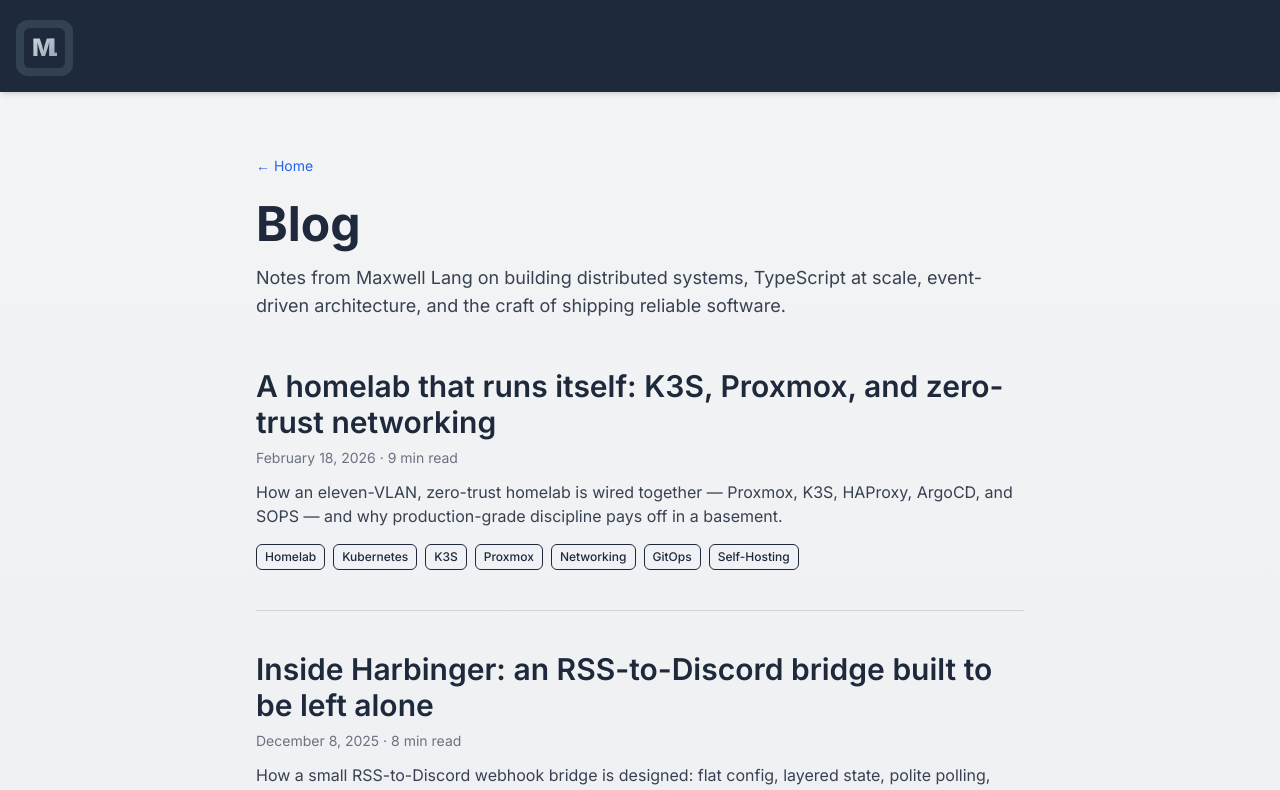
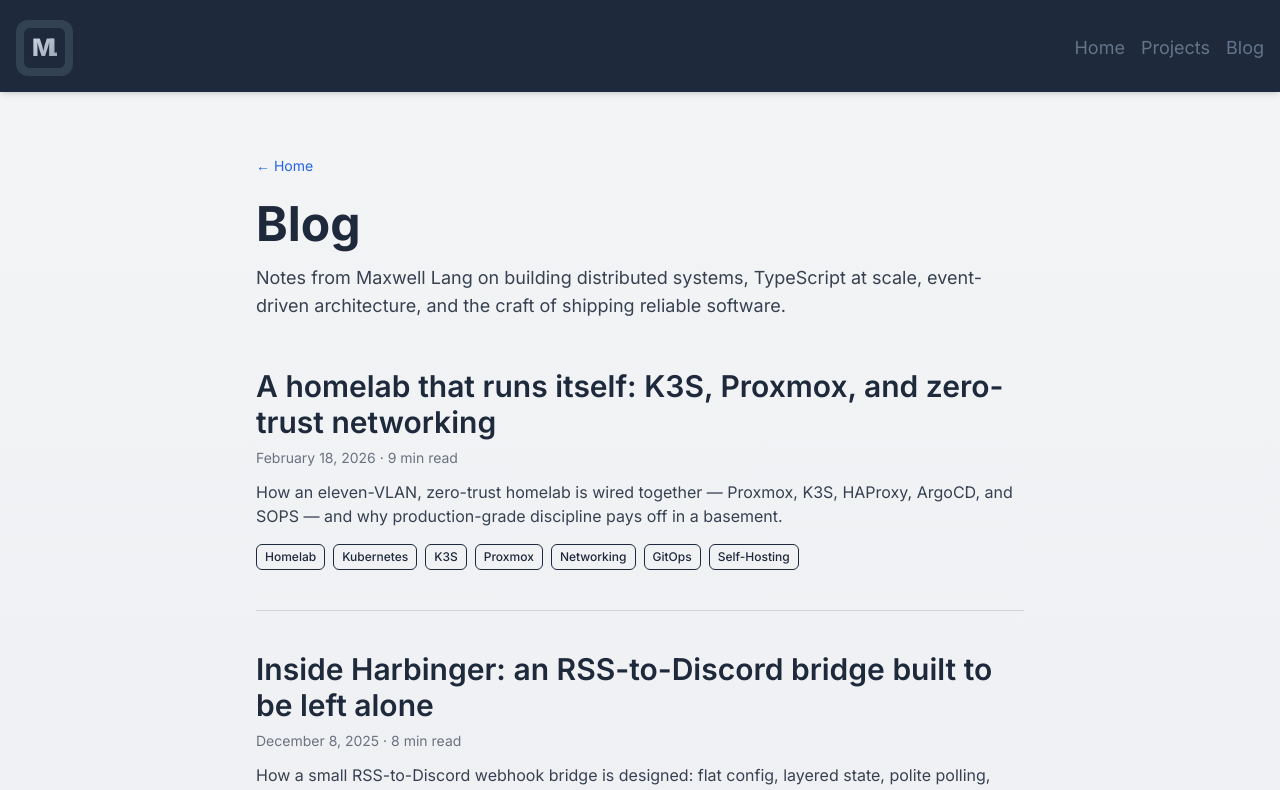
Before and after one commit to maxwlang/React-Portfolio, a Next.js app: page /blog in a window 1280 px wide. Shown: the top 790 px of the page. Built offline with nearby package versions, Linux system fonts and the light colour scheme.

Commit message:
add projects and blog routes to navbar

```diff
--- a/src/components/shared/Navbar.tsx
+++ b/src/components/shared/Navbar.tsx
@@ -1,7 +1,7 @@
-"use client";
 "use client";
 
 import { usePathname } from "next/navigation";
+import Link from "next/link";
 import navPages from "@/data/navbarItems";
 import { NavItem } from "@/data/navbarItems";
 import {
@@ -18,7 +18,12 @@ const Navbar: React.FC = () => {
   const [isMobileMenuOpen, setMobileMenuOpen] = useState(false);
   const pathname = usePathname();
   const navItems = React.useMemo(() => {
-    return navPages.find((navPage) => navPage.path == pathname)?.items ?? [];
+    const exact = navPages.find((np) => np.path === pathname);
+    if (exact) return exact.items;
+    const prefixed = navPages
+      .filter((np) => np.matchPrefix && np.path !== "/")
+      .find((np) => pathname.startsWith(np.path + "/") || pathname === np.path);
+    return prefixed?.items ?? [];
   }, [pathname]);
 
   useEffect(() => {
@@ -79,6 +84,53 @@ const Navbar: React.FC = () => {
     }
   };
 
+  const renderNavItem = (
+    item: NavItem,
+    extraClassName: string,
+    onClick?: (e: React.MouseEvent<HTMLAnchorElement>) => void,
+  ) => {
+    const isAnchor = item.href.startsWith("#");
+    const isInternalRoute =
+      !isAnchor && !item.newTab && item.href.startsWith("/");
+    const content = (
+      <>
+        {item.label}
+        {item.newTab && (
+          <>
+            {" "}
+            <FontAwesomeIcon icon={faExternalLinkAlt} className="text-xs" />
+          </>
+        )}
+      </>
+    );
+
+    if (isInternalRoute) {
+      return (
+        <Link
+          key={item.id}
+          href={item.href}
+          onClick={() => setMobileMenuOpen(false)}
+          className={extraClassName}
+        >
+          {content}
+        </Link>
+      );
+    }
+
+    return (
+      <a
+        key={item.id}
+        href={item.href}
+        onClick={onClick}
+        target={item.newTab ? "_blank" : undefined}
+        rel={item.newTab ? "noopener noreferrer" : undefined}
+        className={extraClassName}
+      >
+        {content}
+      </a>
+    );
+  };
+
   return (
     <nav className="sticky top-0 z-50 bg-background shadow-md">
       {/* Progress Bar */}
@@ -120,27 +172,17 @@ const Navbar: React.FC = () => {
         <div className="hidden sm:flex space-x-4 text-lg">
           {navItems
             .filter((item) => !item.hidden)
-            .map((item) => (
-              <a
-                key={item.id}
-                href={item.href}
-                onClick={(e) => handleNavigationClick(e, item)}
-                target={item.newTab ? "_blank" : undefined}
-                className={`transition-colors hover:text-slate-400 ${
+            .map((item) =>
+              renderNavItem(
+                item,
+                `transition-colors hover:text-slate-400 ${
                   activeItem?.id === item.id
                     ? "text-slate-200 font-bold"
                     : "text-slate-500"
-                }`}
-              >
-                {item.label}{" "}
-                {!item.href.startsWith("#") && (
-                  <FontAwesomeIcon
-                    icon={faExternalLinkAlt}
-                    className="text-xs"
-                  />
-                )}
-              </a>
-            ))}
+                }`,
+                (e) => handleNavigationClick(e, item),
+              ),
+            )}
         </div>
       </div>
 
@@ -155,25 +197,15 @@ const Navbar: React.FC = () => {
           </button>
           {navItems
             .filter((item) => !item.hidden)
-            .map((item) => (
-              <a
-                key={item.id}
-                href={item.href}
-                onClick={(e) => handleNavigationClick(e, item)}
-                target={item.newTab ? "_blank" : undefined}
-                className={`text-slate-200 text-xl hover:underline ${
+            .map((item) =>
+              renderNavItem(
+                item,
+                `text-slate-200 text-xl hover:underline ${
                   activeItem?.id === item.id ? "font-bold underline" : ""
-                }`}
-              >
-                {item.label}{" "}
-                {!item.href.startsWith("#") && (
-                  <FontAwesomeIcon
-                    icon={faExternalLinkAlt}
-                    className="text-xs"
-                  />
-                )}
-              </a>
-            ))}
+                }`,
+                (e) => handleNavigationClick(e, item),
+              ),
+            )}
         </div>
       )}
     </nav>
--- a/src/data/navbarItems.tsx
+++ b/src/data/navbarItems.tsx
@@ -1,5 +1,11 @@
 export interface NavPage {
+  /**
+   * Pathname this nav set applies to. Supports an exact path (`/blog`) or a
+   * leading-prefix match flag for nested routes (e.g. `/blog/[slug]`).
+   */
   path: string;
+  /** When true, matches `pathname` and any nested route below `path`. */
+  matchPrefix?: boolean;
   items: NavItem[];
 }
 
@@ -21,22 +27,33 @@ const homeNavItems: NavItem[] = [
     hidden: true,
   },
   { id: "about-section", label: "About", href: "#about" },
-  // { id: "skills", label: "Skills", href: "#skills" },
+  { id: "skills", label: "Skills", href: "#skills" },
   { id: "projects", label: "Projects", href: "#projects" },
   // { id: "certifications", label: "Certifications", href: "#certifications" },
   { id: "hobbies", label: "Hobbies & Interests", href: "#hobbies" },
-  // {
-  //   id: "photoGallery",
-  //   label: "Photo Gallery",
-  //   href: "https://gallery.maxwlang.com",
-  //   newTab: true,
-  // },
+  { id: "blog", label: "Blog", href: "/blog" },
+];
+
+const innerPageNavItems: NavItem[] = [
+  { id: "home", label: "Home", href: "/" },
+  { id: "projects-index", label: "Projects", href: "/projects" },
+  { id: "blog-index", label: "Blog", href: "/blog" },
 ];
 
 const navPages: NavPage[] = [
   {
-    path: "/", // Home
+    path: "/",
     items: homeNavItems,
+  },
+  {
+    path: "/projects",
+    matchPrefix: true,
+    items: innerPageNavItems,
+  },
+  {
+    path: "/blog",
+    matchPrefix: true,
+    items: innerPageNavItems,
   },
 ];
 
```
